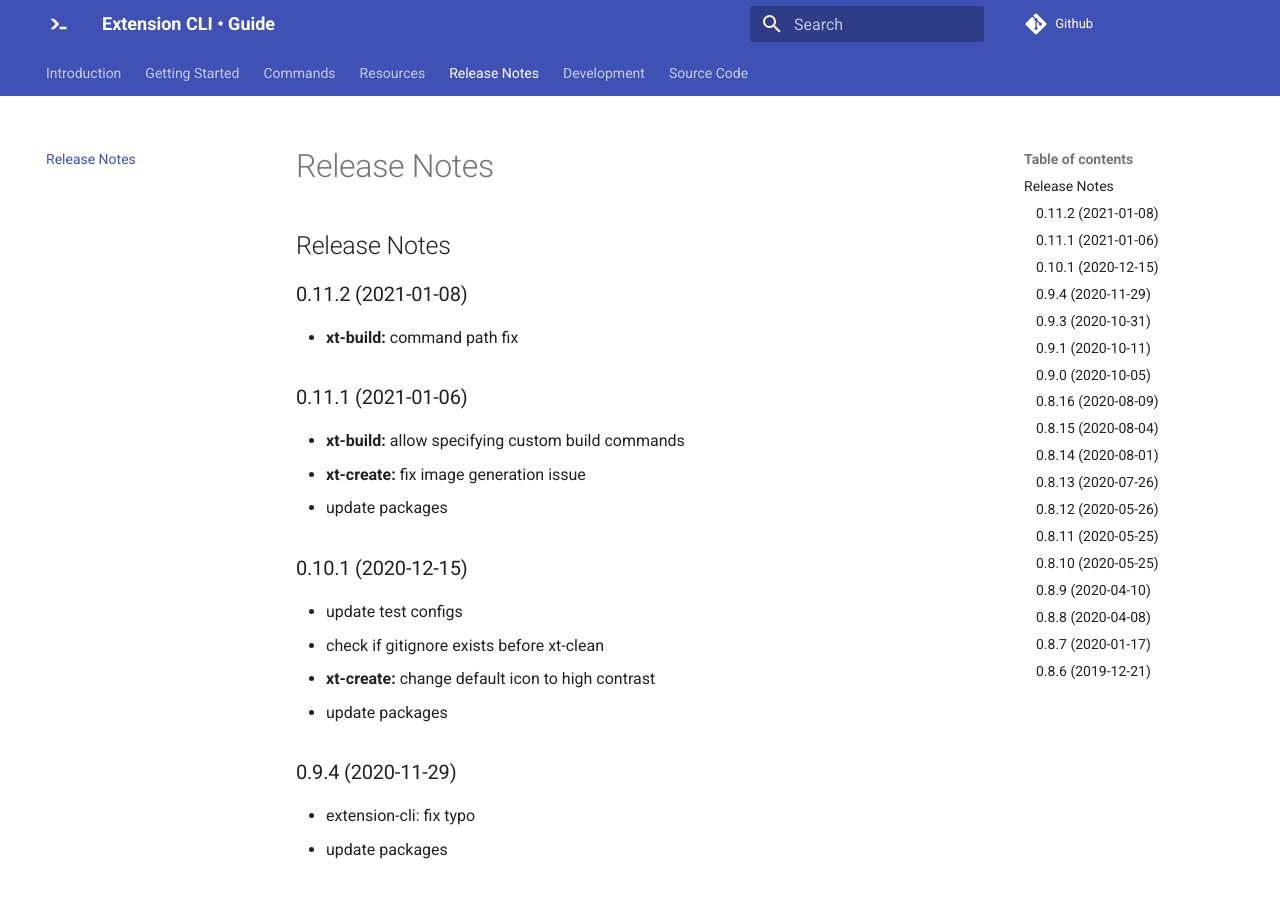
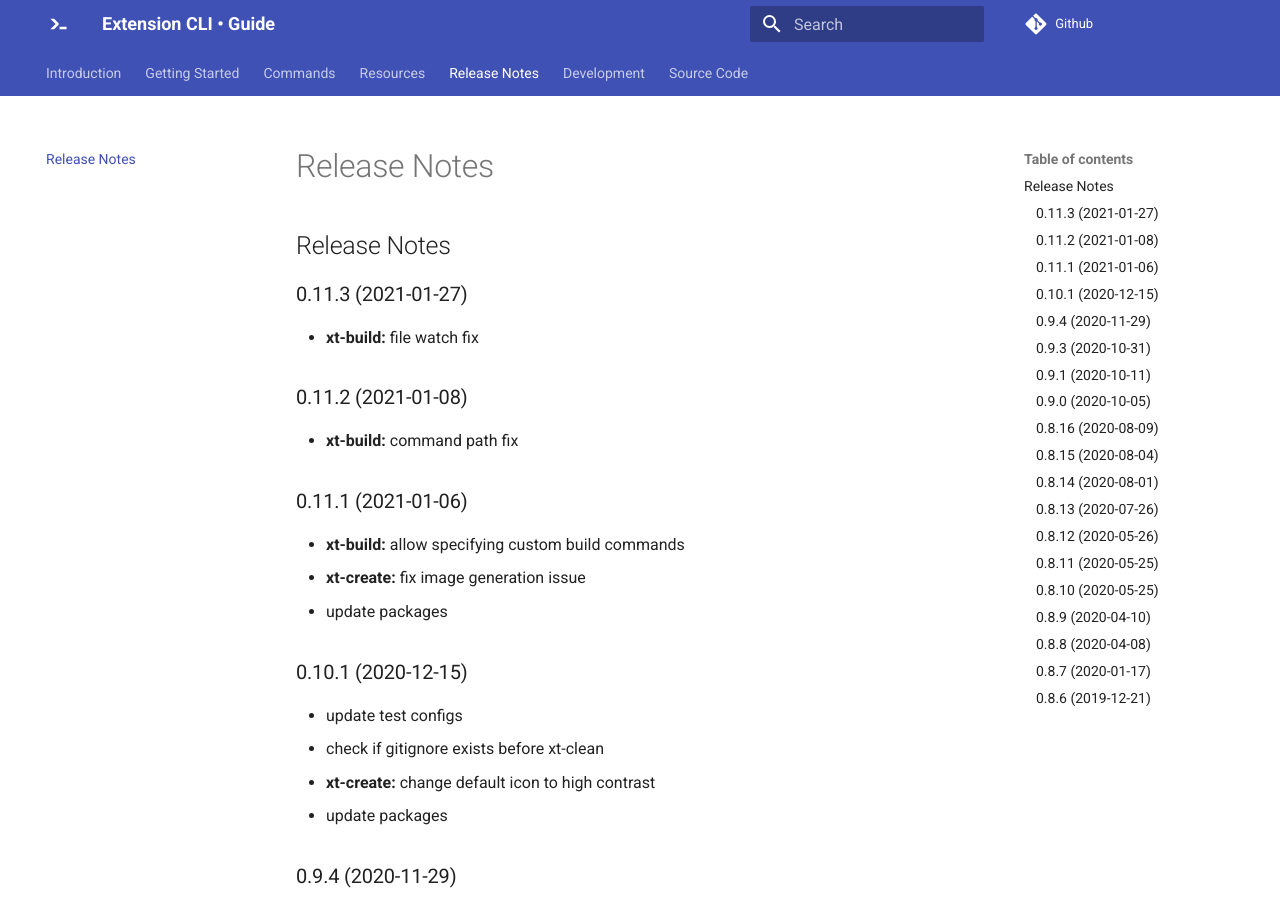
Before and after one commit to MobileFirstLLC/extension-cli, an MkDocs documentation site: the page built from guide/09-release-notes.md, in a window 1280 px wide and 900 px high. Built offline with MkDocs 1.6.1 and Material for MkDocs 9.7.7, drawn with Linux system fonts in a browser that asks for light colours; comment, search, counter and statistics services are not loaded.

Commit message:
docs: update changelog

```diff
--- a/guide/09-release-notes.md
+++ b/guide/09-release-notes.md
@@ -1,4 +1,8 @@
 ## Release Notes
+
+### 0.11.3 (2021-01-27)
+
+* **xt-build:** file watch fix
 
 ### 0.11.2 (2021-01-08)
 
```
Also changed, not shown: .github/CHANGELOG.md.
